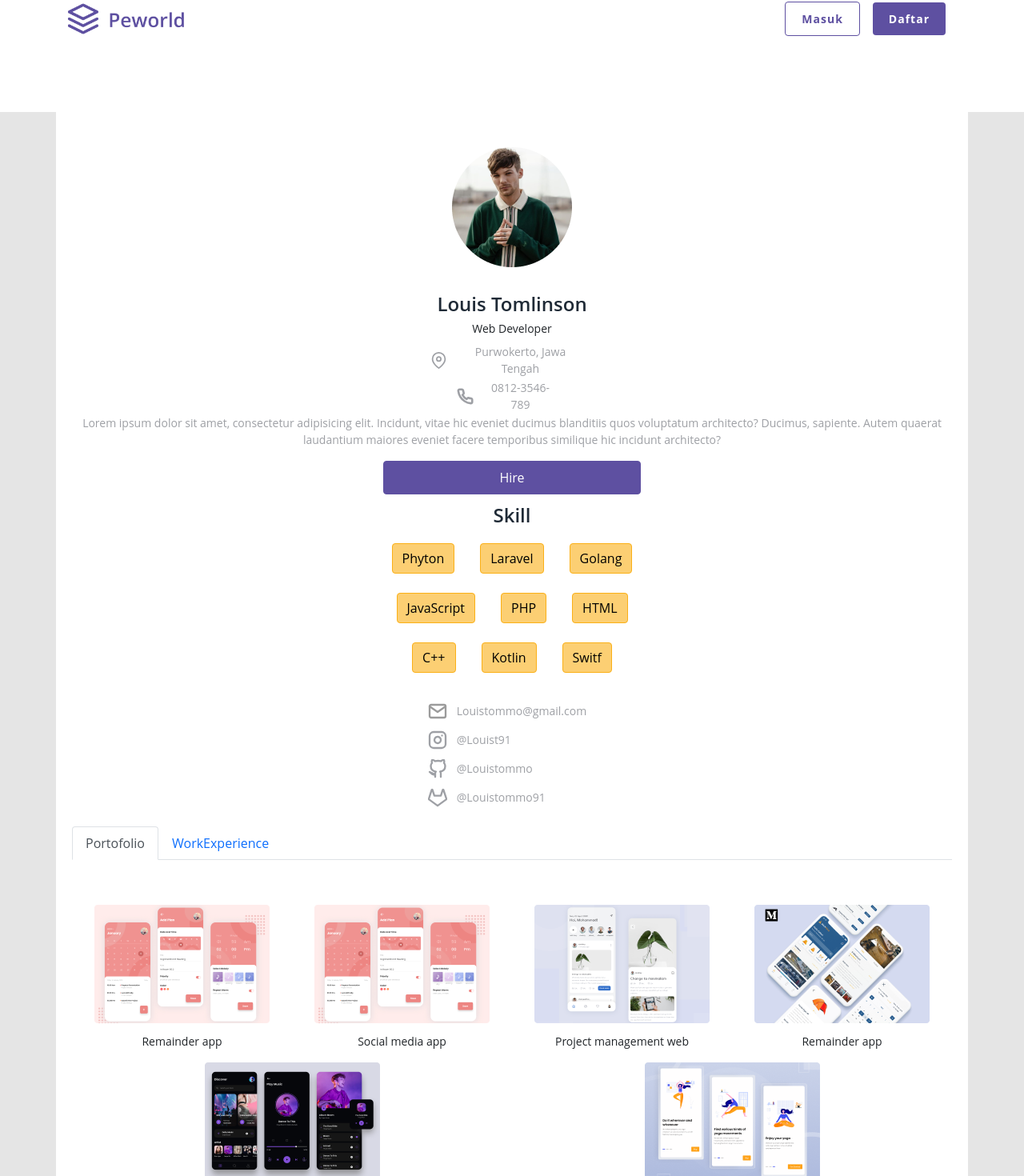
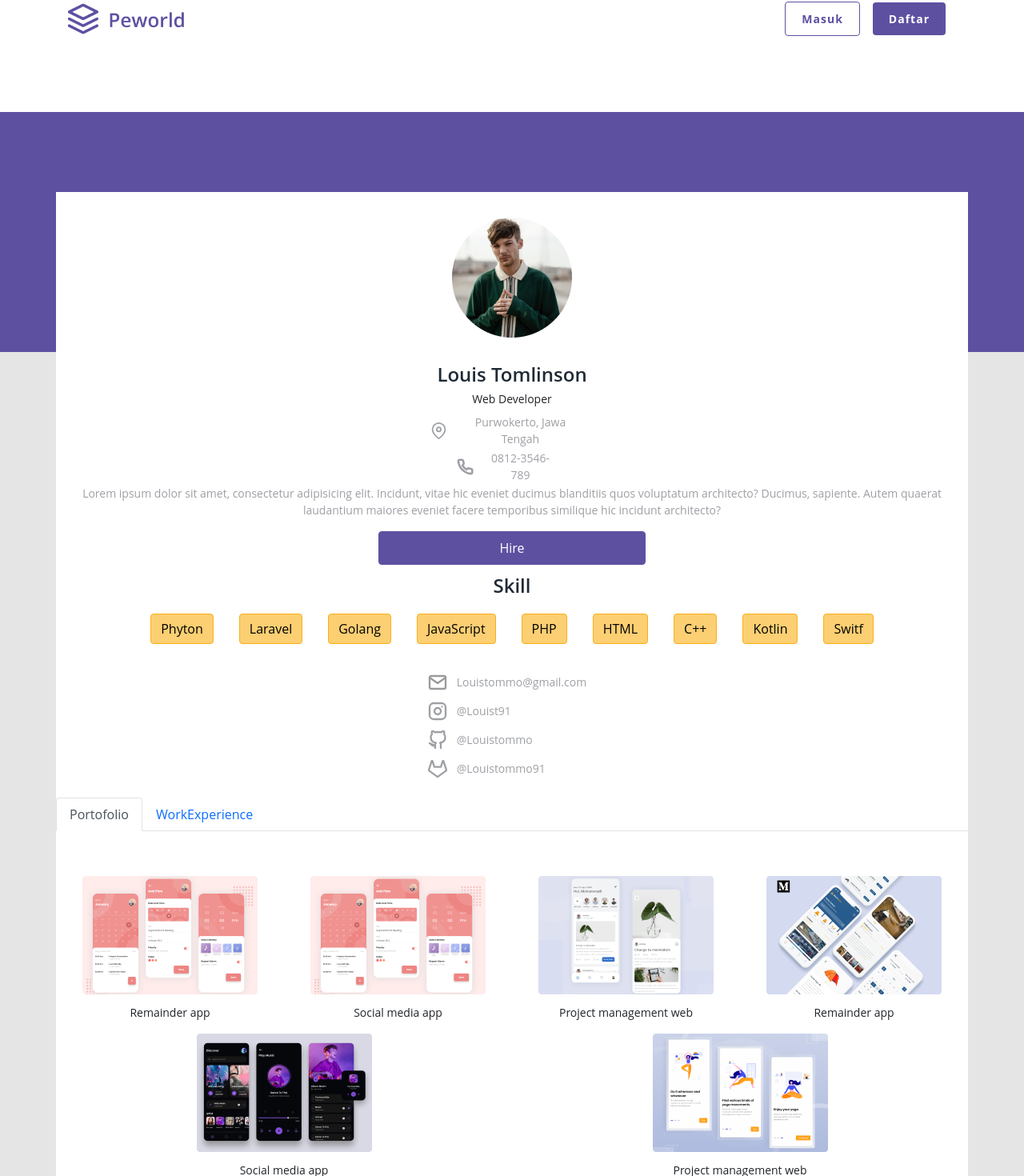
Before and after one commit to fajriputra/frontend-jobrec, a React (Create React App) app: page /profilePekerja in a window 1280 px wide. Shown: the part 23-1493 px from the top of the page at 80% size. Built offline with nearby package versions, Linux system fonts and the light colour scheme.

Commit message:
slicing hire, edit perusahaan, profil pekerja, profil perusahaan

```diff
--- a/src/pages/EditProfile/Recruiter/index.js
+++ b/src/pages/EditProfile/Recruiter/index.js
@@ -3,6 +3,8 @@ import Header from "components/Header";
 import profile from "../../../assets/images/profile-example.png";
 import pencil from "../../../assets/images/icons/icon-pencil-gray.svg";
 import map from "../../../assets/images/icons/icon-location.svg";
+import PurpleBackground from "components/PurpleBackground";
+import Footer from "components/SiteInfo";
 
 import "./index.scss";
 
@@ -10,9 +12,12 @@ export default function editProfileRecruiter(props) {
   // const urlParams = qs.parse(props.location.search);
 
   return (
-    <section className="editProfileRecruiter">
-      <Header />
+    <section className="position-relative editProfileRecruiter">
+      <Header className="mb-0" />
+
       <div className="edit__perusahaan">
+        <PurpleBackground className="purple" />
+
         <div className="container">
           <div className="row">
             <div className="col-xl-4 col-lg-12 edit__perusahaan--profile">
@@ -22,7 +27,7 @@ export default function editProfileRecruiter(props) {
                 </div>
                 <div className="edit__perusahaan--input">
                   <img src={pencil} alt="profile" />
-                  <p>Edit</p>
+                  <button>Edit</button>
                 </div>
                 <div className="edit__perusahaan--desc">
                   <h2>PT. Martabat Jaya Abadi</h2>
@@ -115,6 +120,7 @@ export default function editProfileRecruiter(props) {
           </div>
         </div>
       </div>
+      <Footer />
     </section>
   );
 }
--- a/src/pages/EditProfile/Recruiter/index.scss
+++ b/src/pages/EditProfile/Recruiter/index.scss
@@ -1,12 +1,19 @@
 .edit__perusahaan {
   background-color: #e5e5e5;
-  padding: 20px 0;
+  // margin: 100px 0;
+}
+
+.purple {
+  height: 300px;
+  position: absolute;
 }
 
 .perusahaan {
   background-color: #fff;
   padding: 12px;
   border-radius: 8px;
+  position: relative;
+  margin-top: 100px;
 }
 
 .edit__perusahaan--image {
@@ -22,8 +29,13 @@
   margin: 12px 0;
 }
 
-.edit__perusahaan--input p {
+.edit__perusahaan--input button {
   margin: 0 0 0 8px;
+  border: none;
+  color: #9ea0a5;
+  font-weight: 600;
+  font-size: 20px;
+  background-color: #fff;
 }
 
 .edit__perusahaan--desc h2 {
@@ -65,6 +77,8 @@
   background-color: #fff;
   padding: 20px;
   border-radius: 8px;
+  position: relative;
+  margin: 100px 0;
 }
 
 .edit__perusahaan--header {
@@ -85,11 +99,14 @@
 .edit__perusahaan--form input {
   padding: 8px;
   width: 100%;
+  border-radius: 4px;
+  border: 1px solid #9ea0a5;
 }
 
 .edit__perusahaan--form textarea {
   padding: 8px;
   width: 100%;
+  border-radius: 4px;
 }
 
 @media (max-width: 991.98px) {
--- a/src/pages/Hire/index.js
+++ b/src/pages/Hire/index.js
@@ -4,12 +4,11 @@ import profile from "../../assets/images/profile-example.png";
 import map from "../../assets/images/icons/icon-location.svg";
 import call from "../../assets/images/icons/icon-phone.svg";
 import Button from "components/UI/Button";
+import Footer from "components/SiteInfo";
 
 import "./index.scss";
 
 export default function Hire(props) {
-  // const urlParams = qs.parse(props.location.search);
-
   return (
     <section className="hire">
       <Header />
@@ -43,8 +42,10 @@ export default function Hire(props) {
                   architecto?
                 </p>
               </div>
+              <div className="skill">
+                <h2>Skill</h2>
+              </div>
               <div class="hire__user--skill">
-                <h2>Skill</h2>
                 <button type="button" class="btn btn-warning">
                   Phyton
                 </button>
@@ -109,6 +110,7 @@ export default function Hire(props) {
           </div>
         </div>
       </div>
+      <Footer />
     </section>
   );
 }
--- a/src/pages/Hire/index.scss
+++ b/src/pages/Hire/index.scss
@@ -15,13 +15,15 @@ h2 {
 }
 
 .hire {
-  padding: 80px 0;
+  // padding: 40px 0;
+  margin: 0;
 }
 
 .hire__user {
   background-color: #fff;
   border-radius: 8px;
   padding: 12px 20px !important;
+  margin: 20px 0;
 }
 
 .hire__user--image {
@@ -67,6 +69,7 @@ h2 {
 
 .hire__desc {
   padding: 0 80px !important ;
+  margin: 20px 0;
 }
 
 .hire__desc--form span {
@@ -109,7 +112,7 @@ h2 {
 
 @media (max-width: 1199.98px) {
   .hire__desc {
-    padding: 80px 0 !important;
+    padding: 40px 20px !important;
   }
 }
 
@@ -122,6 +125,15 @@ h2 {
 
   .hire_desc {
     margin: 40px 0 !important;
-    padding: 0 !important;
+    padding: 0 20px !important;
+  }
+
+  .hire__user {
+    border-radius: 0;
+  }
+
+  .hire__user--skill {
+    display: flex;
+    overflow-x: scroll;
   }
 }
--- a/src/pages/main/ProfilPekerja/index.js
+++ b/src/pages/main/ProfilPekerja/index.js
@@ -7,6 +7,8 @@ import { Tabs, Tab } from "react-bootstrap";
 import profile from "../../../assets/images/profile-example.png";
 import map from "../../../assets/images/icons/icon-location.svg";
 import call from "../../../assets/images/icons/icon-phone.svg";
+import PurpleBackground from "components/PurpleBackground";
+import Footer from "components/SiteInfo";
 
 import "./index.scss";
 
@@ -17,6 +19,8 @@ export default function profilePekerja(props) {
     <section className="profilePekerja">
       <Header />
       <div class="profile__bg">
+        <PurpleBackground className="purple" />
+
         <div class="container">
           <div class="row profile">
             <div class="profile__user">
@@ -50,10 +54,11 @@ export default function profilePekerja(props) {
               <div class="profile__user--button">
                 <button>Hire</button>
               </div>
-
+              <div className="profile__skill">
+                <h2>Skill</h2>
+              </div>
               <div class="profile__user--skill">
-                <h2>Skill</h2>
-                <div class="col">
+                {/* <div class="col"> */}
                 <button type="button" class="btn btn-warning">
                   Phyton
                 </button>
@@ -63,8 +68,8 @@ export default function profilePekerja(props) {
                 <button type="button" class="btn btn-warning">
                   Golang
                 </button>
-                </div>
-                <div class="col">
+                {/* </div> */}
+                {/* <div class="col"> */}
                 <button type="button" class="btn btn-warning">
                   JavaScript
                 </button>
@@ -74,8 +79,8 @@ export default function profilePekerja(props) {
                 <button type="button" class="btn btn-warning">
                   HTML
                 </button>
-                </div>
-                <div class="col">
+                {/* </div> */}
+                {/* <div class="col"> */}
                 <button type="button" class="btn btn-warning">
                   C++
                 </button>
@@ -85,7 +90,7 @@ export default function profilePekerja(props) {
                 <button type="button" class="btn btn-warning">
                   Switf
                 </button>
-                </div>
+                {/* </div> */}
               </div>
 
               <SosialMedia profilPekerja />
@@ -110,6 +115,7 @@ export default function profilePekerja(props) {
           </div>
         </div>
       </div>
+      <Footer />
     </section>
   );
 }
--- a/src/pages/main/ProfilPekerja/index.scss
+++ b/src/pages/main/ProfilPekerja/index.scss
@@ -10,13 +10,19 @@ h2 {
   color: #1f2a36;
 }
 
+.profilePekerja {
+  padding: 0 !important;
+  margin: 0 !important;
+}
+
 .profile__bg {
   background-color: #e5e5e5;
 }
 
-.profile {
+.profile__user {
   background-color: #fff;
-  padding: 12px 20px !important;
+  position: relative;
+  margin-top: 100px;
 }
 
 .profile__user--image {
@@ -49,7 +55,8 @@ h2 {
   display: flex;
   justify-content: center;
   align-items: center;
-  flex-direction: column;
+  width: 100%;
+  // flex-direction: column;
 }
 
 .profile__user--skill button {
@@ -58,6 +65,10 @@ h2 {
   border: 1px solid #fbb017;
   box-sizing: border-box;
   border-radius: 4px;
+}
+
+.profile__skill {
+  text-align: center;
 }
 
 .profile__user--button {
@@ -75,3 +86,17 @@ h2 {
   padding: 8px;
   margin-bottom: 12px;
 }
+
+.profile__portofolio {
+  background-color: #fff;
+  margin-bottom: 100px;
+}
+
+@media (max-width: 991.98px) {
+  .profile__user--skill {
+    display: flex;
+    // justify-content: none;
+    // align-items: center;
+    overflow-x: scroll;
+  }
+}
--- a/src/pages/main/ProfilPerusahaan/index.js
+++ b/src/pages/main/ProfilPerusahaan/index.js
@@ -1,6 +1,8 @@
 import React from "react";
 import Header from "components/Header";
 import SosialMedia from "components/SocialMedia";
+import PurpleBackground from "components/PurpleBackground";
+import Footer from "components/SiteInfo";
 import profile from "../../../assets/images/profile-example.png";
 import map from "../../../assets/images/icons/icon-location.svg";
 
@@ -13,9 +15,11 @@ export default function profilePerusahaan(props) {
     <section className="profilePekerja">
       <Header />
       <div class="profile__bg">
+        <PurpleBackground className="purple" />
+
         <div class="container">
           <div class="row profile">
-            <div class="profile__user">
+            <div class="profile__perusahaan">
               <div class="profile__user--image">
                 <img src={profile} alt="profile" />
               </div>
@@ -46,6 +50,7 @@ export default function profilePerusahaan(props) {
           </div>
         </div>
       </div>
+      <Footer />
     </section>
   );
 }
--- a/src/pages/main/ProfilPerusahaan/index.scss
+++ b/src/pages/main/ProfilPerusahaan/index.scss
@@ -0,0 +1,6 @@
+.profile__perusahaan {
+  position: relative;
+  margin: 100px 0;
+  background-color: #fff;
+  border-radius: 4px;
+}
```
Lines whose indentation alone changed are shown as unchanged.
